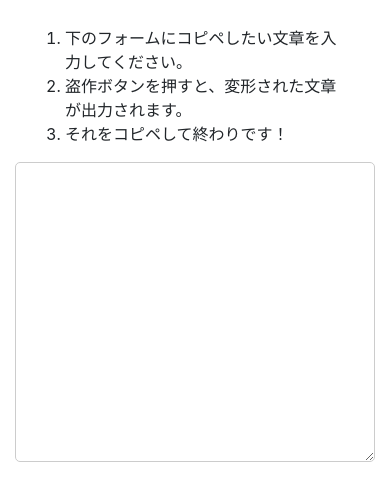
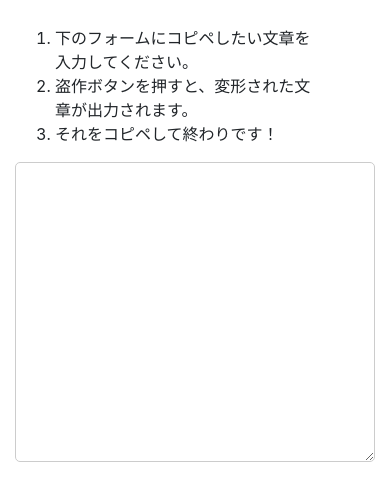
Before and after one commit to 717natsuki/CopyPpe, a plain HTML site: page copyPpe/main/index.html in a window 390 px wide. Shown: the part 338-819 px from the top of the page. Drawn offline with nearby package versions, Linux system fonts and the light colour scheme.

Commit message:
no message

```diff
--- a/copyPpe/main/index.html
+++ b/copyPpe/main/index.html
@@ -41,6 +41,8 @@
     <br>
 
   </div>
+  <div class="">
+
   <div class="explaninDiv2 col-sm-6">
       <ol class="explanationList ">
         <li>下のフォームにコピペしたい文章を入力してください。</li>
@@ -48,6 +50,8 @@
         <li>それをコピペして終わりです！</li>
         <ol>
   </div>
+</div>
+
   <div class="container intro">
     <form class="" action="index.html" method="post" content="width=device-width, initial-scale=1">
       <textarea id="myTextarea" name="name" rows="8" cols="80" maxlength="400"></textarea>
--- a/copyPpe/main/style.css
+++ b/copyPpe/main/style.css
@@ -36,6 +36,10 @@ textarea {
 ol {
   width: 90%;
   margin: 400px;
+}
+
+.explanationList {
+  width: 2000px;
 }
 
 @media only screen and (max-width: 1200px) {
@@ -122,7 +126,7 @@ ol {
   }
 
   ol {
-    margin: 180px;
+    margin: 120px;
   }
 }
 
@@ -136,6 +140,10 @@ ol {
 
   .firstList {
     margin-left: 20px;
+  }
+
+  ol {
+    margin: 100px;
   }
 }
 
@@ -153,7 +161,7 @@ ol {
 
   ol {
     width: 90%;
-    margin: 80px;
+    margin: 40px;
   }
 }
 
@@ -171,7 +179,11 @@ ol {
 
   ol {
     width: 90%;
-    margin: 10px;
+    margin: 0px;
+  }
+
+  .explanationList {
+    width: 380px;
   }
 }
 
@@ -185,6 +197,10 @@ ol {
 
   .firstList {
     margin-left: 0px;
+  }
+
+  .explanationList {
+    width: 300px;
   }
 }
 
```
